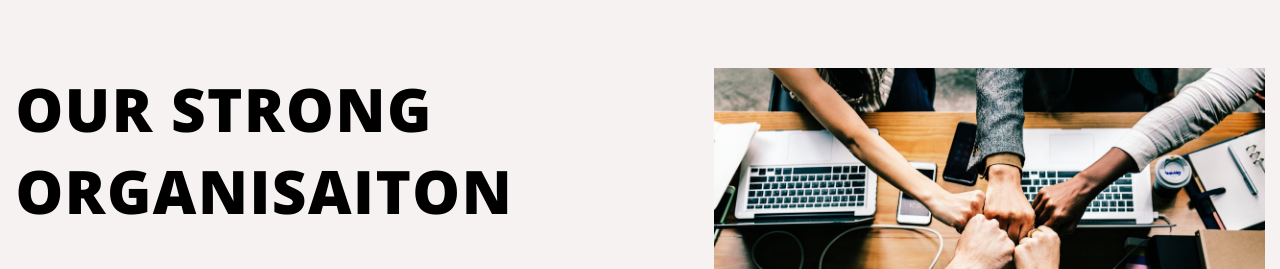
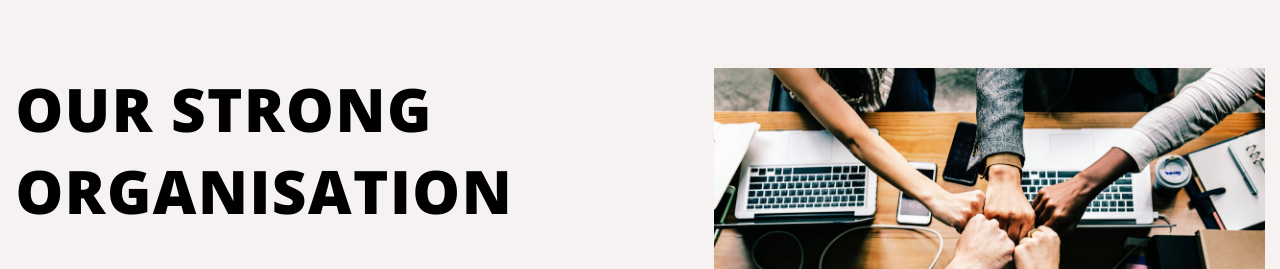
Before and after one commit to Weirdo8821/skillfactory-module-3-Kulaha, a plain HTML site: page index.html in a window 1280 px wide. Shown: the part 143-412 px from the top of the page. Drawn offline with nearby package versions, Linux system fonts and the light colour scheme.

Commit message:
Update index.html

```diff
--- a/index.html
+++ b/index.html
@@ -23,7 +23,7 @@
 		</div>
 		<div class="header">
 			<div class="header-wrapper">
-				<h1>our strong organisaiton</h1>
+				<h1>our strong organisation</h1>
 				<p>Lorem ipsum dolor sit amet, consectetur adipis cing elit, sed do eiusmod tempor incididunt ut labore et.
 					ectetur adig ipis cing elit, sed do eiusmod tempor incididunt.</p>
 				<a href="">Contact Us</a>
```
